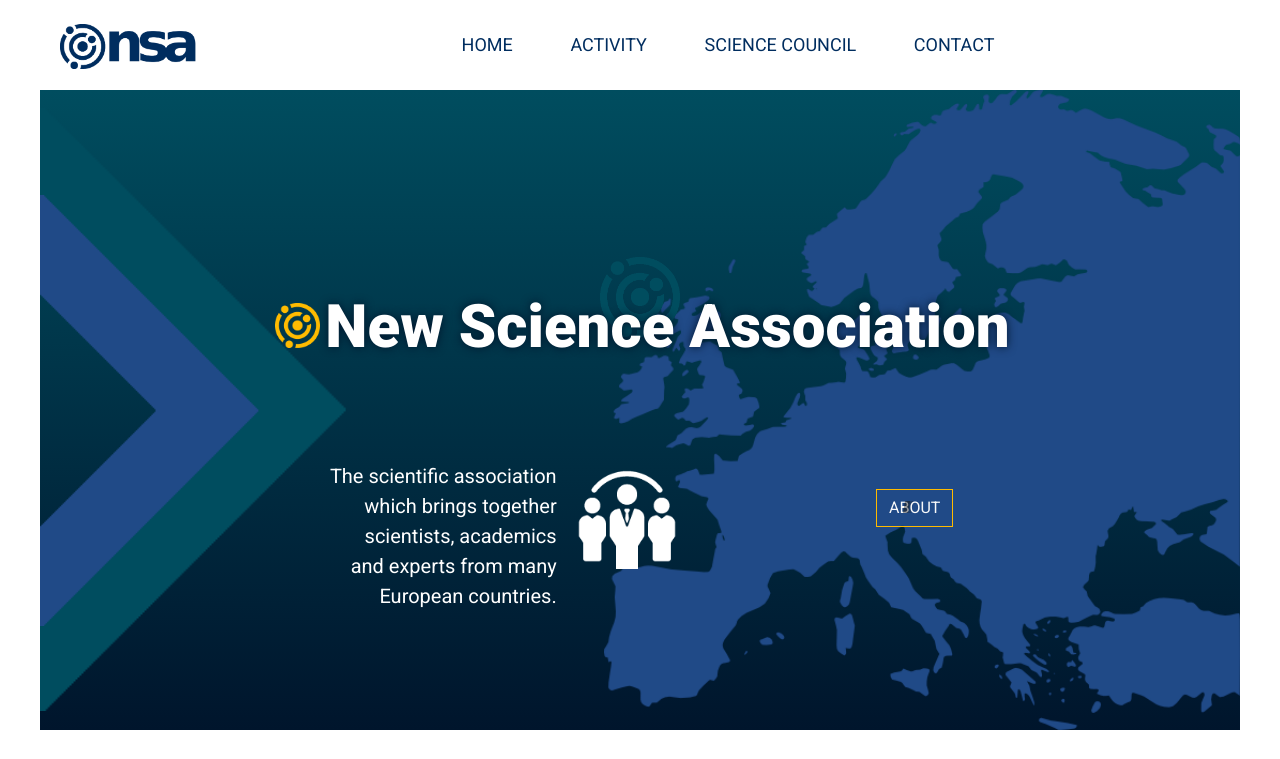
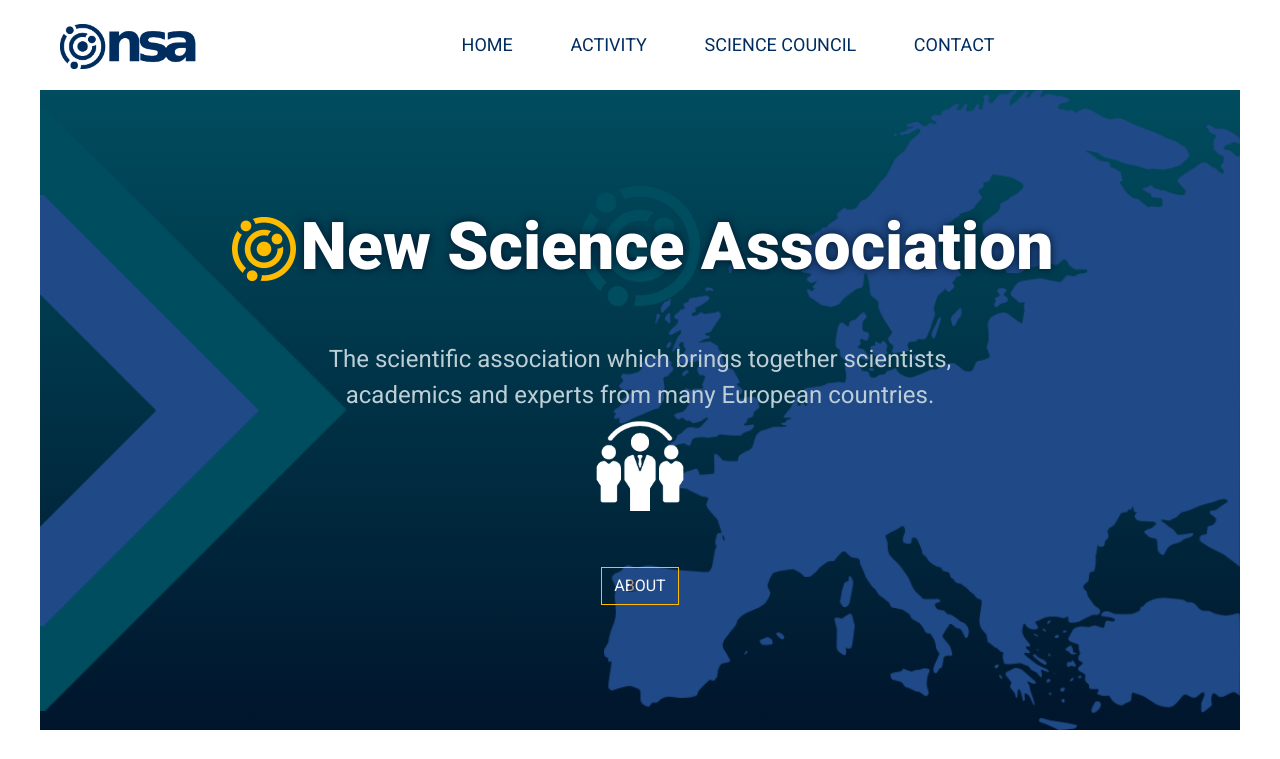
Before and after one commit to Web-ski/project-association-web, a plain HTML site: page index.html in a window 1280 px wide. Shown: the top 759 px of the page. Drawn offline with nearby package versions, Linux system fonts and the light colour scheme.

Commit message:
Fix jumbotron RWD

```diff
--- a/index.html
+++ b/index.html
@@ -46,11 +46,11 @@
         <div class="jumbotron container">
             <div class="row">
                 <div class="box">
-                    <h1><img src="images/atom-yellow-yellow-col.png" alt="Logo New Science Association">New Science
+                    <h1 class="jumbotron__title"><img src="images/atom-yellow-yellow-col.png" alt="Logo New Science Association">New Science
                         Association</h1>
                 </div>
                 <div class="box">
-                    <p>The scientific association which brings together scientists, academics and experts from many
+                    <p class="jumbotron__text">The scientific association which brings together scientists, academics and experts from many
                         European countries.</p>
                 </div>
                 <div class="box text-left">
--- a/sass/_normalize.scss
+++ b/sass/_normalize.scss
@@ -37,3 +37,15 @@ p {
         font-size: 18px;
     }
 }
+
+
+.jumbotron__title {
+    font-size: 50px;
+    padding: 0;
+    margin: 0;
+}
+.jumbotron__text {
+    font-size: 20px;
+    padding: 0;
+    margin: 0;
+}
--- a/sass/pages/_first_site.scss
+++ b/sass/pages/_first_site.scss
@@ -2,19 +2,29 @@ body {
     margin: 0 auto;
 
     header {
-        width: 100%;
+        //width: 100%;
+        max-width: 1200px;
         margin: 0 auto;
         background-color: $nsa-bg-color;
 
     }
 
-    /*sections*/
-    section {
+    main {
 
-        @media (min-width: 576px) {
-            margin-bottom: 40px;
+        width: 100%;
+        max-width: 1200px;
+        margin: 0 auto;
+
+        section {
+
+            @media (min-width: 576px) {
+                margin-bottom: 40px;
+            }
         }
     }
 
+    /*sections*/
+
+
     /*footer*/
 }
--- a/sass/sections/_description.scss
+++ b/sass/sections/_description.scss
@@ -17,9 +17,10 @@
         padding: 30px 0;
     }
 
-
     .row {
+        width: 100%;
         padding: 0 5%;
+        margin: 0;
 
         div {
             padding-top: 20px;
--- a/sass/sections/_jumbotron.scss
+++ b/sass/sections/_jumbotron.scss
@@ -14,6 +14,8 @@
     @media only screen and (orientation: landscape) {
         width: 100%;
         max-width: 1200px;
+        margin-left: 0;
+        margin-right: 0;
     }
 
     @media (min-width: 576px) and (max-width: 1199px) {
@@ -22,7 +24,7 @@
         max-width: 1200px;
     }
 
-    @media (min-width: 992px) {
+    @media (min-width: 992px), (min-aspect-ratio: 4/3) {
         background-image: url("../../images/map-of-europe-equidistant-hi.png"), url('../../images/keyboard-right-arrow-button-blue2.png'), url('../../images/keyboard-right-arrow-button-blue3.png'), linear-gradient(to bottom, $nsa-bg-dark2-color, $nsa-bg-dark-color);
         background-position: bottom right, left, left;
         background-size: contain, 25%, 35%;
@@ -30,126 +32,87 @@
     }
 
     .row {
-        padding: 10% 5%;
+        padding: 5%;
         display: flex;
         justify-content: center;
         align-items: center;
         width: 100%;
         height: 100%;
         margin: 0 auto;
+        position: relative;
+        flex-direction: column;
+        // flex-wrap: wrap;
 
-        @media only screen and (orientation: portrait) and (max-height: 568px) {
-            padding: 5% 5%;
+        @media only screen and (orientation: portrait) {
+            //flex-wrap: nowrap;
+            flex-direction: column;
         }
 
-        @media only screen and (orientation: landscape) and (max-width: 568px) {
-            padding: 0 5% 3%;
-        }
-
-        @media only screen and (orientation: landscape) and (min-width: 569px) and (max-height: 600px) {
-            padding: 3% 5%;
+        @media (min-aspect-ratio: 16/8) {
+            padding: 2%;
         }
 
         .box {
-            margin: 6% 10%;
-            height: 10%;
+            //margin: 6% 10%;
+            display: flex;
+            flex: 1;
+            align-items: center;
 
-            @media only screen and (orientation: landscape) {
-                margin: 1% 1%;
-            }
-
-            @media only screen and (orientation: portrait) and (max-height: 568px) {
-                margin: 2% 2%;
-            }
-
-            @media (min-width: 576px) and (max-width: 767.9px) and (orientation: portrait) {
-                margin: 6% 10%;
-            }
-
-            @media (min-width: 768px) {
-                margin: 3% 15%;
-                //height: 150px;
+            @media only screen and (orientation: portrait) {
+                //flex-wrap: nowrap;
             }
 
             &:first-of-type {
-                min-height: 150px;
                 background-image: url("../../images/atom-seablue-col.png");
-                background-size: 150px;
+                background-size: 15vh;
                 background-repeat: no-repeat;
-                background-position: top;
+                background-position: center;
                 line-height: 100%;
 
-                @media only screen and (orientation: landscape) {
-                    background-size: 80px;
-                    min-height: 80px;
-                }
-
-                @media only screen and (orientation: landscape) and (max-height: 600px) {
-                    min-height: 78px;
-                    background-size: 68px;
-                }
-
-                @media (min-width: 576px) and (orientation: portrait) {
-                    //background-image: url("../../images/atom-blue-green-col.png");
-                    background-size: 150px;
-                    min-height: 150px;
-                    line-height: 160px;
+                @media only screen and (orientation: portrait) {
+                    flex: 2;
+                    padding: 0 8%;
                 }
 
                 @media (min-width: 992px) {
-                    line-height: 170px;
+                    height: 15vh;
+                    flex: 2;
+                }
+
+                @media (min-aspect-ratio: 16/8) {
+                    flex: 1;
                 }
 
                 img {
                     display: inline-block;
-                    height: 45px;
+                    height: 5vw;
                     line-height: 66px;
                     margin: 0 5px 5px;
 
-                    @media (min-width: 768px) {
-                        margin: 0 5px 10px;
+                    @media only screen and (orientation: portrait) {
+                        height: 5vh;
+                    }
+
+                    @media (min-aspect-ratio: 16/8) {
+                        height: 40px;
                     }
                 }
 
-                h1 {
-                    //font-weight: normal;
-                    font-size: 45px;
+                .jumbotron__title {
                     display: inline-block;
-                    margin-top: 10%;
                     text-shadow: 0px 0px 10px $nsa-bg-dark-color;
+                    font-size: 5vw;
 
-
-                    @media only screen and (orientation: landscape) {
-                        font-size: 40px;
-                        margin: 10px 0;
-                        line-height: 60px;
+                    @media only screen and (orientation: portrait) {
+                        font-size: 6vh;
                     }
 
-                    @media only screen and (orientation: landscape) and (max-width: 568px) {
-                        font-size: 30px;
+                    @media only screen and (min-width: 1200px) {
+                        font-size: 66px;
                     }
 
-                    @media only screen and (orientation: portrait) and (max-height: 568px) {
-                        font-size: 38px;
-                        margin-top: 0;
-                    }
-
-                    @media only screen and (orientation: landscape) and (min-width: 569px) and (max-height: 600px) {
-                        font-size: 38px;
-                        margin: 10px 0;
-                        line-height: 46px;
-                    }
-
-                    @media (min-width: 576px) and (orientation: portrait) {
-                        font-size: 50px;
-                    }
-
-                    @media (min-width: 768px) {
-                        font-size: 55px;
-                    }
-
-                    @media (min-width: 992px) {
-                        font-size: 60px;
+                    @media (min-aspect-ratio: 16/8) {
+                        font-size: calc(38px + 2vh);
                     }
                 }
 
@@ -159,36 +122,27 @@
             }
 
             &:nth-of-type(2) {
-                @media only screen and (orientation: portrait) and (max-height: 568px) {
-                    min-height: 20%;
+                align-self: center;
+
+                @media (min-width: 992px) {
+                    max-width: 700px;
                 }
 
-                @media only screen and (orientation: landscape) and (max-height: 600px) {
-                    min-height: 50px;
-                }
+                .jumbotron__text {
+                    font-size: 3vw;
+                    color: $nsa-text-dark-color;
 
-                @media (min-width: 576px) and (orientation: portrait)  {
-                    min-height: 150px;
-                }
-
-                @media (min-width: 992px) {
-                    padding-top: 30px;
-                    width: 230px;
-                    margin-right: 20px;
-                    height: 30%;
-
-                    p {
-                        text-align: right;
-                    }
-                }
-
-                p {
-                    @media (min-width: 576px) and (orientation: portrait) {
-                        font-size: 18px;
+                    @media only screen and (orientation: portrait) {
+                        font-size: 2.5vh;
                     }
 
-                    @media (min-width: 768px) {
-                        font-size: 20px;
+                    @media (min-width: 992px){
+                        font-size: 3vh;
+                        text-align: center;
+                    }
+
+                    @media (min-aspect-ratio: 16/8) {
+                        font-size: calc(16px + 1vh);
                     }
                 }
             }
@@ -196,16 +150,15 @@
             &:nth-of-type(3) {
                 display: none;
 
-                @media (min-width: 992px) {
-                    margin-left: 0;
-                    margin-right: 40px;
+                @media (min-width: 992px)  and (min-height: 768px) {
                     display: flex;
+                    align-self: center;
 
                     div {
-                        width: 100px;
-                        height: 100px;
+                        width: 90px;
+                        height: 90px;
                         background-image: url('../../images/academic-slider.png');
-                        background-size: 100px;
+                        background-size: 90px;
                         background-repeat: no-repeat;
                         background-position: top;
                         animation: movingIcons 12s steps(3) infinite;
@@ -216,7 +169,7 @@
                             }
 
                             100% {
-                                background-position: 0 -350px;
+                                background-position: 0 -320px;
                             }
                         }
                     }
@@ -226,8 +179,11 @@
             &:nth-of-type(4) {
 
                 @media (min-width: 768px) {
-                    padding-top: 75px;
                     min-height: 150px;
+                }
+
+                @media (min-aspect-ratio: 16/8) {
+                    min-height: 50px;
                 }
             }
         }
```
Also changed, not shown: css/style.css, dist/css/style.min.css, 2 other files.
